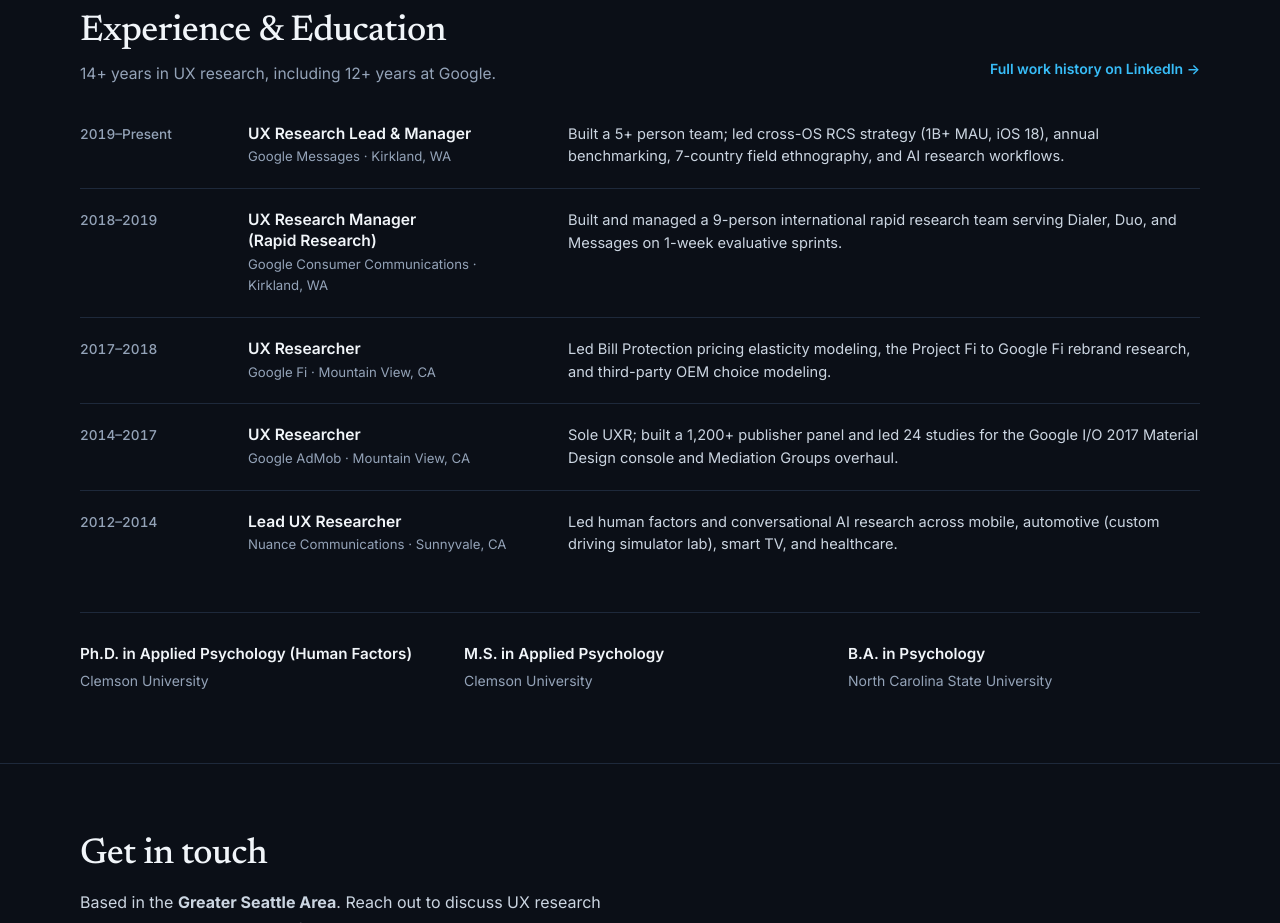
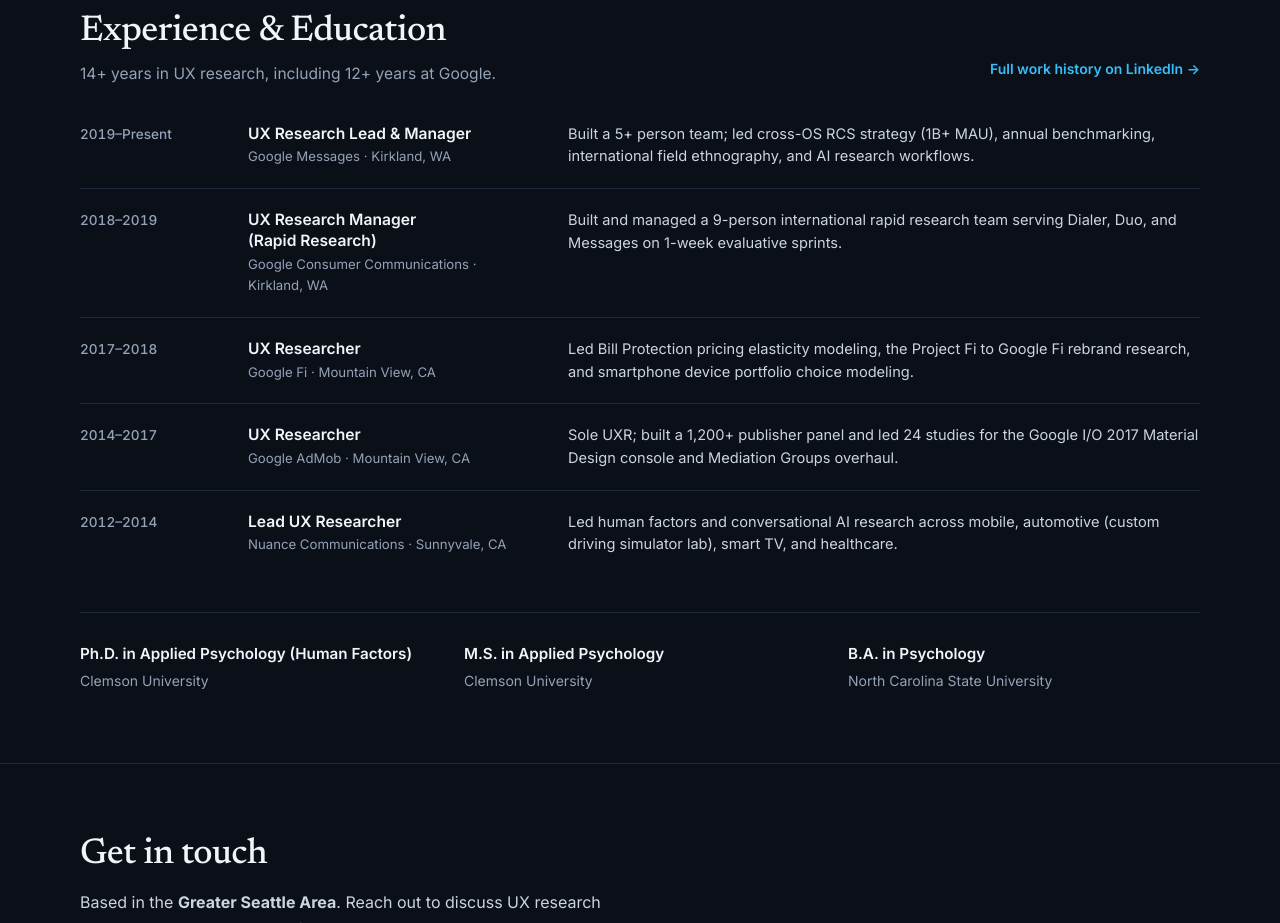
Before and after one commit to jeremy7509/jeremy7509.github.io, a website: page index.html in a window 1280 px wide. Shown: the part 2800-3723 px from the top of the page. Drawn offline with Linux system fonts and the light colour scheme.

Commit message:
Refine Experience summaries in Google Messages and Google Fi rows

```diff
--- a/index.html
+++ b/index.html
@@ -270,7 +270,7 @@
               <h3 class="career-role">UX Research Lead &amp; Manager</h3>
               <p class="career-org">Google Messages &middot; Kirkland, WA</p>
             </div>
-            <p class="career-summary">Built a 5+ person team; led cross-OS RCS strategy (1B+ MAU, iOS 18), annual benchmarking, 7-country field ethnography, and AI research workflows.</p>
+            <p class="career-summary">Built a 5+ person team; led cross-OS RCS strategy (1B+ MAU), annual benchmarking, international field ethnography, and AI research workflows.</p>
           </article>
 
           <article class="career-row">
@@ -288,7 +288,7 @@
               <h3 class="career-role">UX Researcher</h3>
               <p class="career-org">Google Fi &middot; Mountain View, CA</p>
             </div>
-            <p class="career-summary">Led Bill Protection pricing elasticity modeling, the Project Fi to Google Fi rebrand research, and third-party OEM choice modeling.</p>
+            <p class="career-summary">Led Bill Protection pricing elasticity modeling, the Project Fi to Google Fi rebrand research, and smartphone device portfolio choice modeling.</p>
           </article>
 
           <article class="career-row">
```
